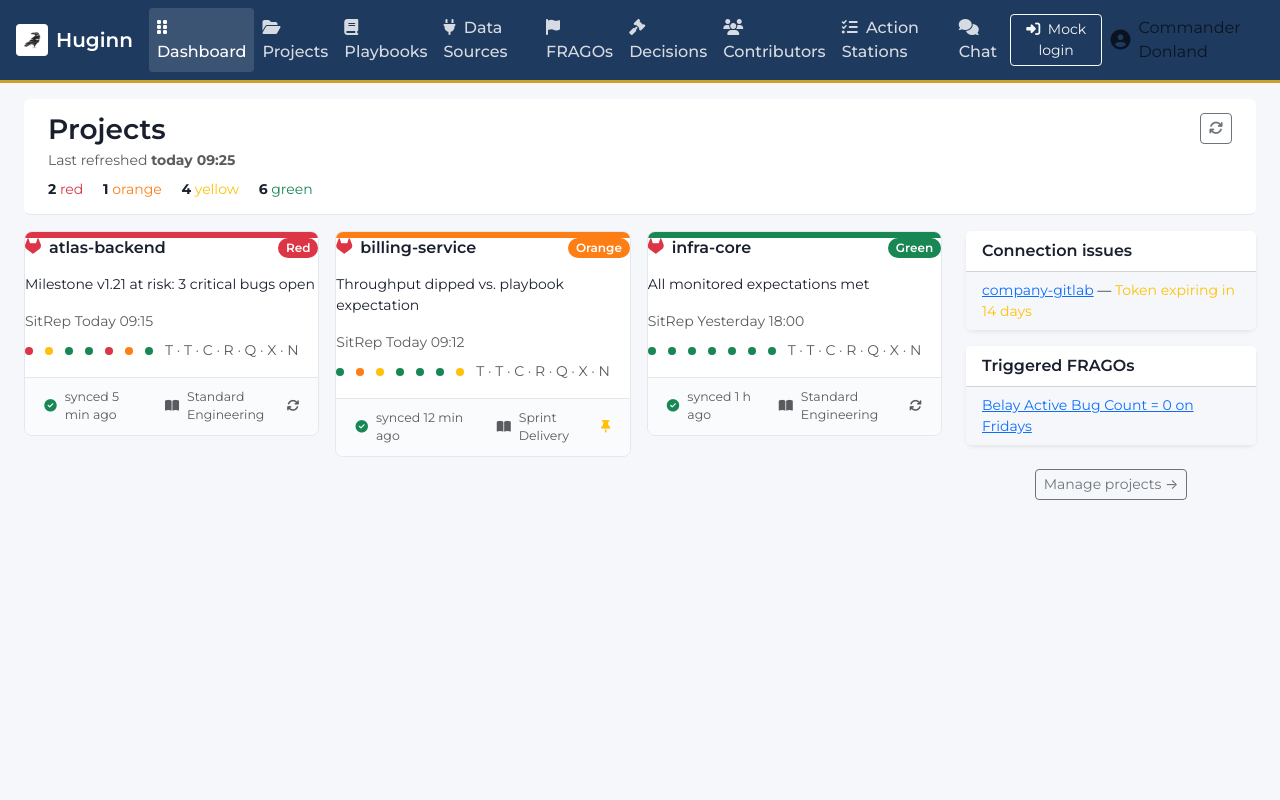
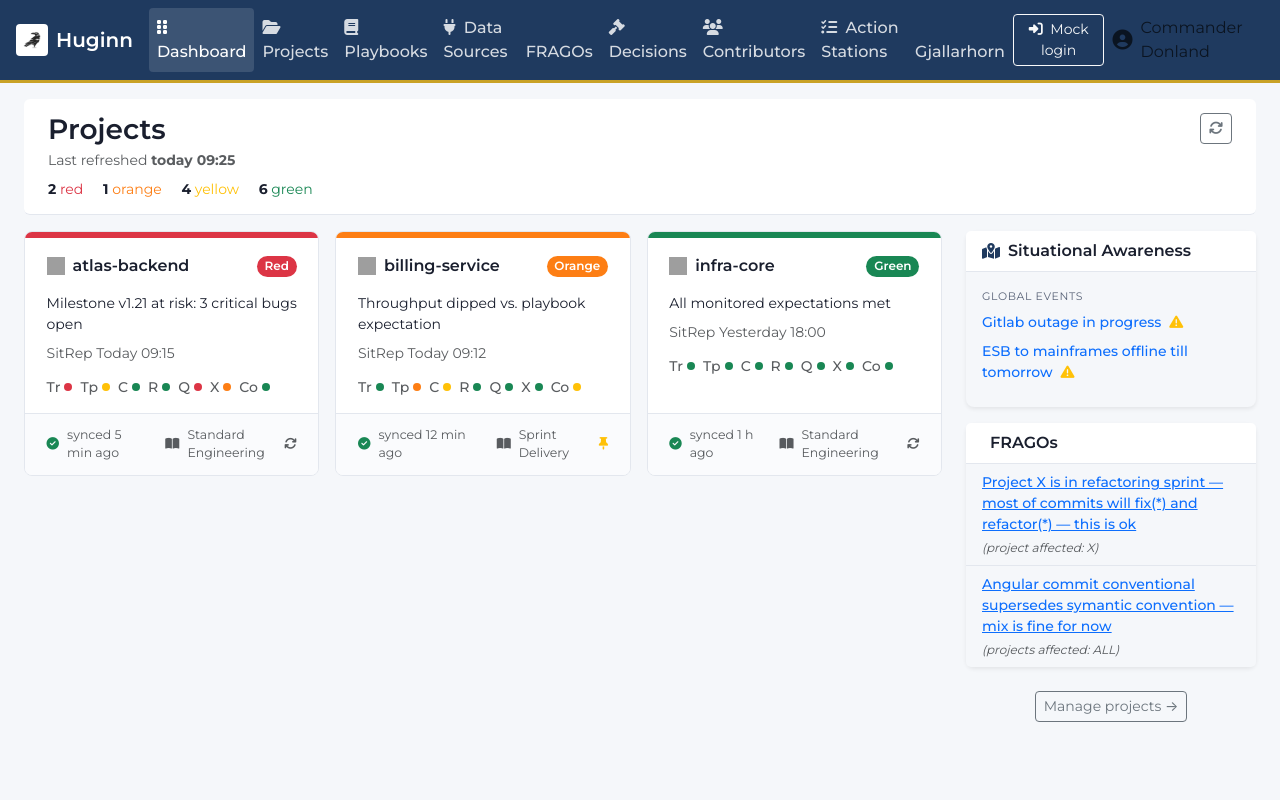
Before and after one commit to FeatureFactory-io/huginn, a Django app: page /mockups/ in a window 1280 px wide. Run offline with Django 5.2, Linux system fonts and the light colour scheme; parts of the project's set-up code (start-up, migrations or seed data) failed here and were passed over; some libraries are stand-ins or nearby versions; grey boxes are pictures that could not be loaded.

Commit message:
chore(ux): merge post-mockup checkpoint edits into mockups
Restore padding tokens and card styling in base_mockups, nav icons for
FRAGOs and Gjallarhorn, dashboard rails and rich project cards (sources +
master-variable chips), and matching page headers across FRAGO, situational
awareness, chat, and sitrep mocks.

Co-authored-by: Cursor <cursoragent@cursor.com>

```diff
--- a/templates/base_mockups.html
+++ b/templates/base_mockups.html
@@ -41,6 +41,8 @@
       --bs-border-color: var(--hg-border);
       --bs-link-color: var(--hg-primary);
       --bs-link-hover-color: var(--hg-primary-700);
+      --hg-card-padding-y: 1.15rem;
+      --hg-card-padding-x: 1.35rem;
     }
 
     body {
@@ -154,8 +156,40 @@
       font-weight: 600;
     }
 
+    .hg-card .card-body {
+      padding: var(--hg-card-padding-y) var(--hg-card-padding-x);
+      flex: 1 1 auto;
+    }
+
+    .hg-card .hg-headline {
+      margin-bottom: 0.55rem;
+    }
+
+    .hg-source-icons img {
+      flex-shrink: 0;
+      vertical-align: middle;
+    }
+
+    .hg-var-chip {
+      flex-shrink: 0;
+    }
+
+    .hg-var-chip .hg-var-dot {
+      margin-right: 0;
+      cursor: help;
+    }
+
+    .hg-var-abbr {
+      cursor: help;
+    }
+
+    .tooltip.hg-tooltip-wide .tooltip-inner {
+      max-width: min(26rem, 92vw);
+      text-align: left;
+    }
+
     .hg-card .card-foot {
-      padding: 0.6rem 1.2rem;
+      padding: 0.75rem var(--hg-card-padding-x);
       border-top: 1px solid var(--hg-border);
       background: #fafbfd;
       font-size: 0.78rem;
@@ -245,7 +279,7 @@
         <li class="nav-item">
           <a class="nav-link {% if active_nav == 'fragos' %}active{% endif %}"
              href="{% url 'mockup-fragos-list' %}" data-testid="nav-fragos">
-            <i class="fa-solid fa-flag me-1"></i> FRAGOs
+            <i class="fa-solid fa-puzzle me-1"></i> FRAGOs
           </a>
         </li>
         <li class="nav-item">
@@ -267,9 +301,9 @@
           </a>
         </li>
         <li class="nav-item">
-          <a class="nav-link {% if active_nav == 'chat' %}active{% endif %}"
-             href="{% url 'mockup-chat' %}" data-testid="nav-chat">
-            <i class="fa-solid fa-comments me-1"></i> Chat
+          <a class="nav-link {% if active_nav == 'gjallarhorn' %}active{% endif %}"
+             href="{% url 'mockup-chat' %}" data-testid="nav-gjallarhorn">
+            <i class="fa-solid fa-brain-circuit me-1"></i> Gjallarhorn
           </a>
         </li>
       </ul>
--- a/ui/templates/ui/mockups/dashboard/projects.html
+++ b/ui/templates/ui/mockups/dashboard/projects.html
@@ -22,25 +22,49 @@
   <div class="col-lg-9">
     <div class="row g-3 mb-5">
       {% for p in projects %}
-        <div class="col-md-6 col-xl-4" data-testid="project-card-{{ p.id }}">
-          <article class="hg-card position-relative" tabindex="0" role="article">
+        <div class="col-md-6 col-xl-4 d-flex" data-testid="project-card-{{ p.id }}">
+          <article class="hg-card h-100 w-100 position-relative" tabindex="0" role="article">
             <div class="color-bar {{ p.health }}"></div>
-            <div class="card-body pb-3">
-              <div class="d-flex align-items-center gap-2 mb-3">
-                <h3 class="hg-card-name flex-grow-1 mb-0 d-flex gap-2">
-                  {% if p.ds_icon == 'gitlab' %}
-                    <i class="fa-brands fa-gitlab text-danger"></i>
-                  {% endif %}
-                  {{ p.name }}
+            <div class="card-body">
+              <div class="d-flex align-items-start justify-content-between gap-3 mb-3">
+                <h3 class="hg-card-name flex-grow-1 mb-0 d-flex gap-2 align-items-center">
+                  <span class="hg-source-icons d-inline-flex align-items-center gap-1 lh-1 position-relative z-2">
+                    {% for src in p.sources %}
+                      <img src="https://cdn.simpleicons.org/{{ src.si_slug }}"
+                           width="18"
+                           height="18"
+                           alt="{{ src.label }}"
+                           loading="lazy"
+                           decoding="async"
+                           referrerpolicy="no-referrer"
+                           data-testid="project-card-{{ p.id }}-source-{{ src.key }}">
+                    {% endfor %}
+                  </span>
+                  <span>{{ p.name }}</span>
                 </h3>
-                <span class="badge rounded-pill border-0 small text-capitalize fw-semibold"
+                <span class="badge rounded-pill border-0 small text-capitalize fw-semibold flex-shrink-0 align-self-start"
                       style="background:var(--hg-{{ p.health }}); color:#fff;">{{ p.health }}</span>
               </div>
               <p class="hg-headline small">{{ p.headline }}</p>
-              <p class="small text-muted mb-2">SitRep {{ p.last_sitrep }}</p>
-              <div class="hg-var-strip d-flex gap-2 align-items-center" aria-label="Master Variables preview">
-                {% for hue in p.vars %}<span class="hg-var-dot {{ hue }}" title="{{ hue }}"></span>{% endfor %}
-                <span class="small text-muted">T · T · C · R · Q · X · N</span>
+              <p class="small text-muted mb-3">SitRep {{ p.last_sitrep }}</p>
+              <div class="hg-var-strip d-flex flex-wrap align-items-center mt-1 gap-2" aria-label="Master Variables preview">
+                {% for cell in p.var_cells %}
+                  <span class="hg-var-chip d-inline-flex align-items-center gap-1 lh-1 position-relative z-2"
+                        data-testid="project-card-{{ p.id }}-mv-{{ cell.key }}">
+                    <span class="hg-var-abbr small fw-medium text-muted lh-1"
+                          tabindex="0"
+                          data-bs-toggle="tooltip"
+                          data-bs-custom-class="hg-tooltip-wide"
+                          title="{{ cell.name_help }}">{{ cell.abbr }}</span>
+                    <span class="hg-var-dot {{ cell.hue }}"
+                          tabindex="0"
+                          role="img"
+                          aria-label="{{ cell.full }}: {{ cell.hue }}"
+                          data-bs-toggle="tooltip"
+                          data-bs-custom-class="hg-tooltip-wide"
+                          title="{{ cell.dot_reason }}"></span>
+                  </span>
+                {% endfor %}
               </div>
             </div>
             <div class="card-foot text-muted gap-4">
@@ -63,26 +87,61 @@
       {% endfor %}
     </div>
   </div>
+
   <aside class="col-lg-3">
-    <section class="card border-0 shadow-sm rounded-3 mb-3">
-      <div class="card-header bg-white fw-semibold">Connection issues</div>
+    <section class="card border-0 shadow-sm rounded-3 mb-3" data-testid="dashboard-rail-sitaware">
+      <div class="card-header bg-white fw-semibold border-bottom d-flex align-items-center">
+        <i class="fa-solid fa-map-location-dot me-2 text-primary" aria-hidden="true"></i>
+        <span>Situational Awareness</span>
+      </div>
+      <div class="card-body pb-3">
+        <p class="hg-label-caps mb-2">Global events</p>
+        <ul class="list-unstyled mb-0 small">
+          {% for ev in rail_situational_awareness %}
+            <li class="mb-2">
+              <a href="{% url 'mockup-sitawareness-view' %}"
+                 class="text-decoration-none fw-medium"
+                 data-bs-toggle="tooltip"
+                 title="Open Situational Awareness"
+                 data-testid="dashboard-sitaware-{{ forloop.counter }}">
+                {{ ev.text }}
+              </a>
+              {% if ev.severity == 'warning' %}
+                <span class="d-none d-xl-inline ms-1 text-warning" aria-hidden="true"><i class="fa-solid fa-triangle-exclamation"></i></span>
+              {% endif %}
+            </li>
+          {% endfor %}
+        </ul>
+      </div>
+    </section>
+
+    <section class="card border-0 shadow-sm rounded-3 mb-3" data-testid="dashboard-rail-fragos">
+      <div class="card-header bg-white fw-semibold border-bottom d-flex align-items-center">
+        <i class="fa-solid fa-puzzle me-2 text-primary" aria-hidden="true"></i>
+        <span>FRAGOs</span>
+      </div>
       <ul class="list-group list-group-flush small">
-        {% for issue in rail_issues %}
+        {% for fg in rail_fragos %}
           <li class="list-group-item">
-            <a href="{% url 'mockup-datasources-view' 1 %}">{{ issue.name }}</a>
-            — <span class="text-warning">{{ issue.issue }}</span>
+            {% if fg.fragos_project %}
+              <a href="{% url 'mockup-fragos-list' %}?project={{ fg.fragos_project|urlencode }}"
+                 class="d-block fw-medium mb-1"
+                 data-bs-toggle="tooltip"
+                 title="Browse FRAGOs scoped to this project"
+                 data-testid="dashboard-frago-{{ forloop.counter }}-link">{{ fg.title }}</a>
+            {% else %}
+              <a href="{% url 'mockup-fragos-list' %}"
+                 class="d-block fw-medium mb-1"
+                 data-bs-toggle="tooltip"
+                 title="Browse FRAGOs (all projects)"
+                 data-testid="dashboard-frago-{{ forloop.counter }}-link">{{ fg.title }}</a>
+            {% endif %}
+            <div class="text-muted fst-italic" style="font-size:0.75rem;">({{ fg.scope_label }})</div>
           </li>
         {% endfor %}
       </ul>
     </section>
-    <section class="card border-0 shadow-sm rounded-3">
-      <div class="card-header bg-white fw-semibold">Triggered FRAGOs</div>
-      <ul class="list-group list-group-flush small">
-        {% for fg in rail_fragos %}
-          <li class="list-group-item"><a href="{% url 'mockup-fragos-list' %}?project={{ fg.project }}">{{ fg.title }}</a></li>
-        {% endfor %}
-      </ul>
-    </section>
+
     <section class="text-center mt-4">
       <a class="btn btn-outline-secondary btn-sm" href="{% url 'mockup-projects-list' %}">Manage projects →</a>
     </section>
--- a/ui/templates/ui/mockups/fragos/list.html
+++ b/ui/templates/ui/mockups/fragos/list.html
@@ -7,7 +7,10 @@
 
 <section class="hg-page-header rounded-2 mb-3 d-flex justify-content-between flex-wrap gap-2">
   <div>
-    <h1 class="hg-page-title" data-testid="page-title">FRAGOs · {{ project_slug }}</h1>
+    <h1 class="hg-page-title d-flex align-items-center gap-2 flex-wrap" data-testid="page-title">
+      <i class="fa-solid fa-puzzle text-primary" aria-hidden="true"></i>
+      <span>FRAGOs · {{ project_slug }}</span>
+    </h1>
     <p class="small text-muted mb-0">Overrides consumed by Gjallarhorn at SitRep time.</p>
   </div>
   <a class="btn btn-primary btn-sm" href="{% url 'mockup-fragos-create' %}" data-testid="fragos-new-btn"><i class="fa-solid fa-plus me-1"></i> New FRAGO</a>
--- a/ui/templates/ui/mockups/fragos/view.html
+++ b/ui/templates/ui/mockups/fragos/view.html
@@ -7,7 +7,10 @@
 
 <section class="hg-page-header rounded-2 mb-3 d-flex justify-content-between gap-2">
   <div>
-    <h1 class="hg-page-title" data-testid="page-title">{{ fg.title }}</h1>
+    <h1 class="hg-page-title d-flex align-items-center gap-2 flex-wrap" data-testid="page-title">
+      <i class="fa-solid fa-puzzle text-primary" aria-hidden="true"></i>
+      <span>{{ fg.title }}</span>
+    </h1>
     <span class="badge bg-{{ fg.status_class }}">{{ fg.status }}</span>
     <span class="badge bg-secondary ms-2">{{ fg.tag }}</span>
   </div>
--- a/ui/templates/ui/mockups/sitrep/view.html
+++ b/ui/templates/ui/mockups/sitrep/view.html
@@ -76,7 +76,7 @@
   </article>
 
   <div class="text-end">
-    <a class="btn btn-outline-secondary" href="{% url 'mockup-chat' %}" data-testid="sitrep-open-chat">Open Chat about this SitRep</a>
+    <a class="btn btn-outline-secondary" href="{% url 'mockup-chat' %}" data-testid="sitrep-open-gjallarhorn">Open Gjallarhorn</a>
   </div>
 </div>
 
--- a/ui/views/mockups/chat.py
+++ b/ui/views/mockups/chat.py
@@ -10,4 +10,4 @@ def chat_view(request):
             "tools": True,
         },
     ]
-    return render(request, "ui/mockups/chat/chat.html", {"active_nav": "chat", "thread": messages})
+    return render(request, "ui/mockups/chat/chat.html", {"active_nav": "gjallarhorn", "thread": messages})
--- a/ui/views/mockups/dashboard.py
+++ b/ui/views/mockups/dashboard.py
@@ -1,56 +1,179 @@
 from django.shortcuts import render
+
+# Simple Icons CDN slugs (fontawesome.com kits often omit brand icons entirely).
+DS_SOURCES = {
+    "gitlab": {"label": "GitLab", "si_slug": "gitlab"},
+    "github": {"label": "GitHub", "si_slug": "github"},
+    "jira": {"label": "Jira", "si_slug": "jira"},
+    "basecamp": {"label": "Basecamp", "si_slug": "basecamp"},
+}
+
+_MASTER_VARS = [
+    {
+        "key": "transparency",
+        "abbr": "Tr",
+        "full": "Transparency",
+        "name_help": (
+            "Transparency — how openly the team publishes milestones, blocked work, risks, and decisions. "
+            "Read the dot vs the FeatureFactory playbook band: green means surfaced on time with enough detail; "
+            "warmer colours mean increasing opacity or surprise for stakeholders."
+        ),
+    },
+    {
+        "key": "throughput",
+        "abbr": "Tp",
+        "full": "Throughput",
+        "name_help": (
+            "Throughput — useful change delivered (merge, release, value) vs the cadence FeatureFactory expects. "
+            "The dot compares this project’s current pace to that expectation, not to other teams."
+        ),
+    },
+    {
+        "key": "cycle",
+        "abbr": "C",
+        "full": "Cycle time",
+        "name_help": (
+            "Cycle time — elapsed time from start to done for the work items we track here. "
+            "The dot is stretch versus the playbook’s cycle-time guardrails."
+        ),
+    },
+    {
+        "key": "rework",
+        "abbr": "R",
+        "full": "Rework",
+        "name_help": (
+            "Rework — churn from defects, regressions, and repeated touches on the same work. "
+            "The dot rises when reopened tickets, failed checks, or rollbacks exceed the playbook threshold."
+        ),
+    },
+    {
+        "key": "quality",
+        "abbr": "Q",
+        "full": "Quality",
+        "name_help": (
+            "Quality — defects, outages, flaky automation, and review outcomes versus agreed bars. "
+            "Green meets the playbook; red signals a systemic quality breach for this codebase."
+        ),
+    },
+    {
+        "key": "complexity",
+        "abbr": "X",
+        "full": "Complexity",
+        "name_help": (
+            "Complexity — structural burden: hotspots, coupling, deep paths, and brittle integrations. "
+            "The dot shows whether complexity stays tractable vs the playbook’s guardrails."
+        ),
+    },
+    {
+        "key": "contribution",
+        "abbr": "Co",
+        "full": "Contribution",
+        "name_help": (
+            "Contribution — breadth and sustainability of meaningful work vs heroics or gatekeeping. "
+            "Treat alongside SitRep: uneven load or single-threaded ownership warms this indicator."
+        ),
+    },
+]
+
+
+def _dot_reason(full_label: str, hue: str) -> str:
+    """Explain why this traffic-light colour appears for this metric (mock)."""
+    hl = hue.lower()
+    if hl == "green":
+        return f"{full_label}: within the playbook band — no escalation on this lever right now."
+    if hl == "yellow":
+        return f"{full_label}: minor deviation from playbook; watch trend in upcoming SitRep."
+    if hl == "orange":
+        return f"{full_label}: material drift versus playbook expectation — act this cycle."
+    if hl == "red":
+        return f"{full_label}: critical breach of playbook expectation — requires immediate sponsor review."
+    return f"{full_label}: state is {hue}."
+
+
+def _var_cells(vars_hues: list[str]) -> list[dict]:
+    return [
+        {**row, "hue": h, "dot_reason": _dot_reason(row["full"], h)}
+        for row, h in zip(_MASTER_VARS, vars_hues, strict=True)
+    ]
+
+
+def _sources_for(ds_key: str | None) -> list[dict]:
+    if not ds_key:
+        return []
+    meta = DS_SOURCES.get(ds_key, {"label": ds_key.title(), "si_slug": ds_key})
+    return [{"key": ds_key, **meta}]
+
+
+def _enrich_dashboard_project(row: dict) -> dict:
+    out = dict(row)
+    out["sources"] = _sources_for(out.get("ds_icon"))
+    out["var_cells"] = _var_cells(out["vars"])
+    return out
 
 
 def dashboard_projects(request):
+    raw_projects = [
+        {
+            "id": 1,
+            "name": "atlas-backend",
+            "health": "red",
+            "headline": "Milestone v1.21 at risk: 3 critical bugs open",
+            "last_sitrep": "Today 09:15",
+            "last_sync": "5 min ago",
+            "sync_ok": True,
+            "playbook": "Standard Engineering",
+            "playbook_track": "auto",
+            "vars": ["red", "yellow", "green", "green", "red", "orange", "green"],
+            "ds_icon": "gitlab",
+        },
+        {
+            "id": 2,
+            "name": "billing-service",
+            "health": "orange",
+            "headline": "Throughput dipped vs. playbook expectation",
+            "last_sitrep": "Today 09:12",
+            "last_sync": "12 min ago",
+            "sync_ok": True,
+            "playbook": "Sprint Delivery",
+            "playbook_track": "pin",
+            "vars": ["green", "orange", "yellow", "green", "green", "green", "yellow"],
+            "ds_icon": "gitlab",
+        },
+        {
+            "id": 3,
+            "name": "infra-core",
+            "health": "green",
+            "headline": "All monitored expectations met",
+            "last_sitrep": "Yesterday 18:00",
+            "last_sync": "1 h ago",
+            "sync_ok": True,
+            "playbook": "Standard Engineering",
+            "playbook_track": "auto",
+            "vars": ["green", "green", "green", "green", "green", "green", "green"],
+            "ds_icon": "gitlab",
+        },
+    ]
     context = {
         "active_nav": "dashboard",
         "summary_strip": {"red": 2, "orange": 1, "yellow": 4, "green": 6},
-        "rail_issues": [
-            {"name": "company-gitlab", "issue": "Token expiring in 14 days", "severity": "warning"},
+        "rail_situational_awareness": [
+            {"text": "Gitlab outage in progress", "severity": "warning"},
+            {"text": "ESB to mainframes offline till tomorrow", "severity": "warning"},
         ],
         "rail_fragos": [
-            {"title": "Belay Active Bug Count = 0 on Fridays", "project": "atlas-backend"},
-        ],
-        "projects": [
             {
-                "id": 1,
-                "name": "atlas-backend",
-                "health": "red",
-                "headline": "Milestone v1.21 at risk: 3 critical bugs open",
-                "last_sitrep": "Today 09:15",
-                "last_sync": "5 min ago",
-                "sync_ok": True,
-                "playbook": "Standard Engineering",
-                "playbook_track": "auto",
-                "vars": ["red", "yellow", "green", "green", "red", "orange", "green"],
-                "ds_icon": "gitlab",
+                "title": (
+                    "Project X is in refactoring sprint — most of commits will fix(*) and refactor(*) — " "this is ok"
+                ),
+                "scope_label": "project affected: X",
+                "fragos_project": "project-x",
             },
             {
-                "id": 2,
-                "name": "billing-service",
-                "health": "orange",
-                "headline": "Throughput dipped vs. playbook expectation",
-                "last_sitrep": "Today 09:12",
-                "last_sync": "12 min ago",
-                "sync_ok": True,
-                "playbook": "Sprint Delivery",
-                "playbook_track": "pin",
-                "vars": ["green", "orange", "yellow", "green", "green", "green", "yellow"],
-                "ds_icon": "gitlab",
-            },
-            {
-                "id": 3,
-                "name": "infra-core",
-                "health": "green",
-                "headline": "All monitored expectations met",
-                "last_sitrep": "Yesterday 18:00",
-                "last_sync": "1 h ago",
-                "sync_ok": True,
-                "playbook": "Standard Engineering",
-                "playbook_track": "auto",
-                "vars": ["green", "green", "green", "green", "green", "green", "green"],
-                "ds_icon": "gitlab",
+                "title": ("Angular commit conventional supersedes symantic convention — mix is fine for now"),
+                "scope_label": "projects affected: ALL",
+                "fragos_project": "",
             },
         ],
+        "projects": [_enrich_dashboard_project(p) for p in raw_projects],
     }
     return render(request, "ui/mockups/dashboard/projects.html", context)
```
Also changed, not shown: ui/templates/ui/mockups/chat/chat.html (+6 -3 lines), ui/templates/ui/mockups/fragos/create.html (+6 -1 lines), ui/templates/ui/mockups/fragos/edit.html (+6 -1 lines), ui/templates/ui/mockups/sitawareness/edit.html (+6 -1 lines), ui/templates/ui/mockups/sitawareness/view.html (+5 -2 lines).
